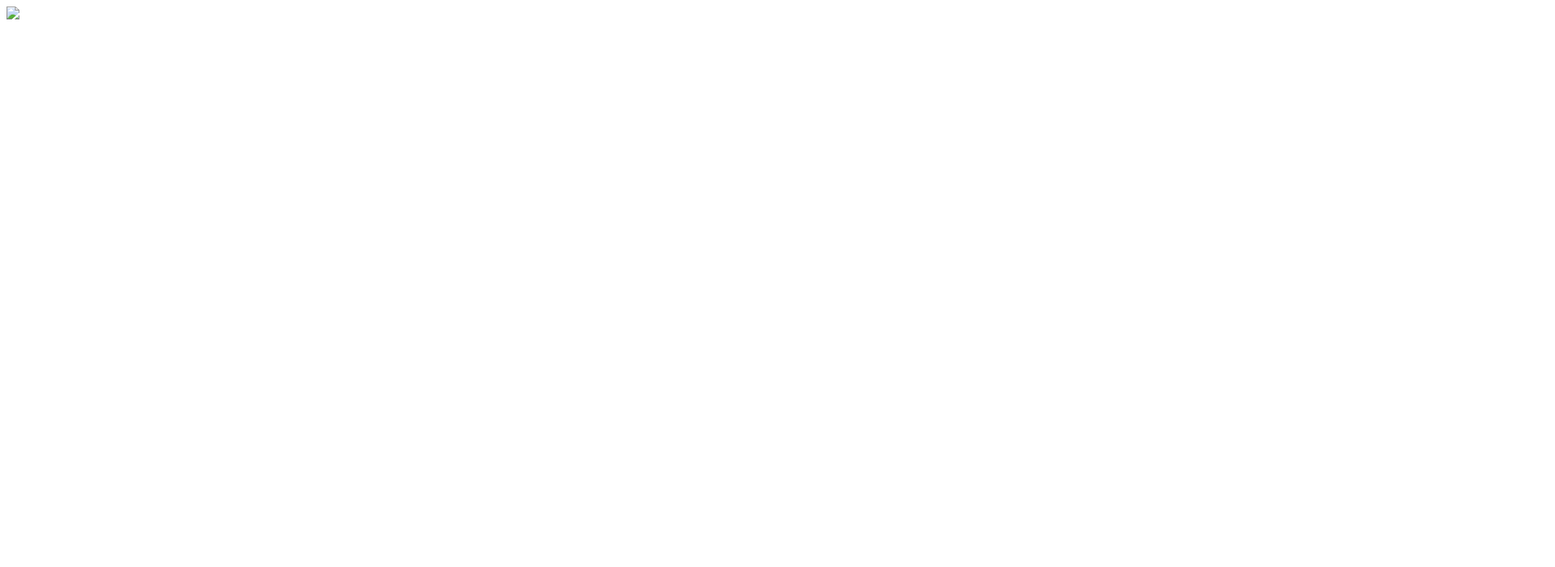
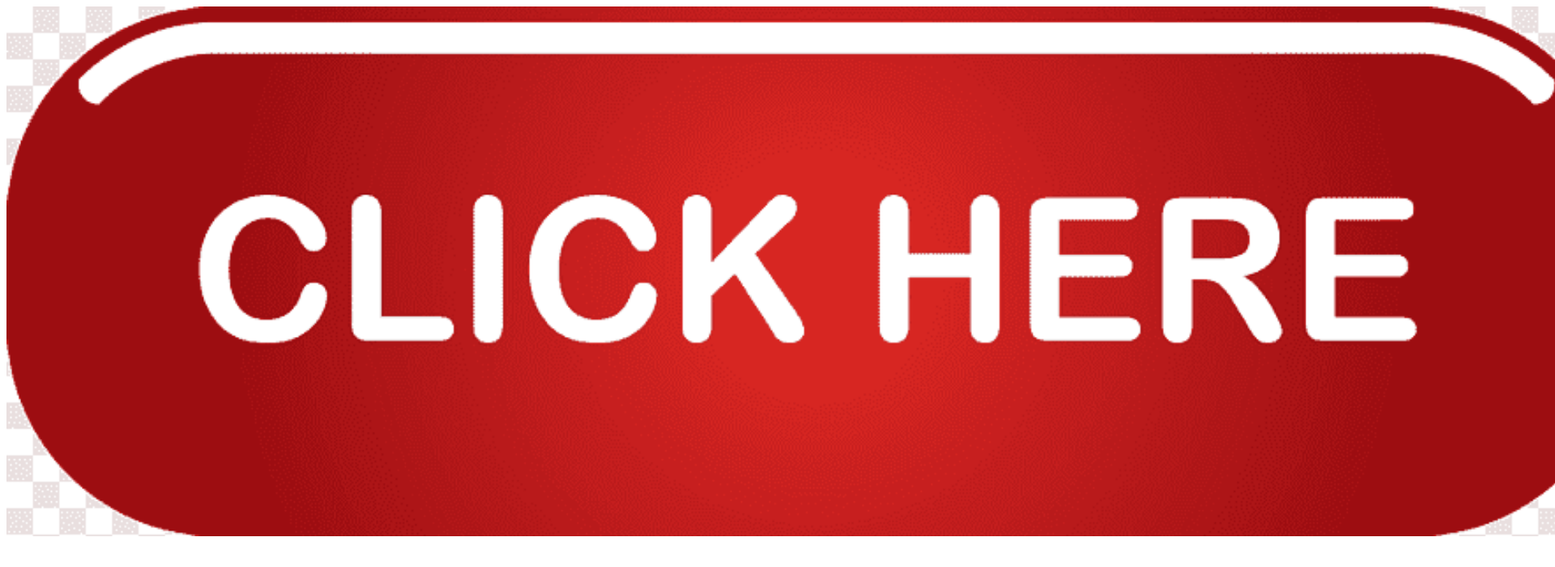
Before and after one commit to lemonxwrld/lemonxwrld.github.io, a plain HTML site: page mail.html in a window 1280 px wide. Shown: the top 700 px of the page at 81% size, 1920 px wide, since content can reach past the window. Drawn offline with Linux system fonts and the light colour scheme.

Commit message:
Update mail.html

```diff
--- a/mail.html
+++ b/mail.html
@@ -1,5 +1,5 @@
 <!doctype html>
 <html>
   <title>HP Print E-Mail</title>
-  <img src=
+  <img src="png-transparent-red-button-click-here-button-s-text-logo-sign.png" width="2000" height-"2000">
 </html>
```
